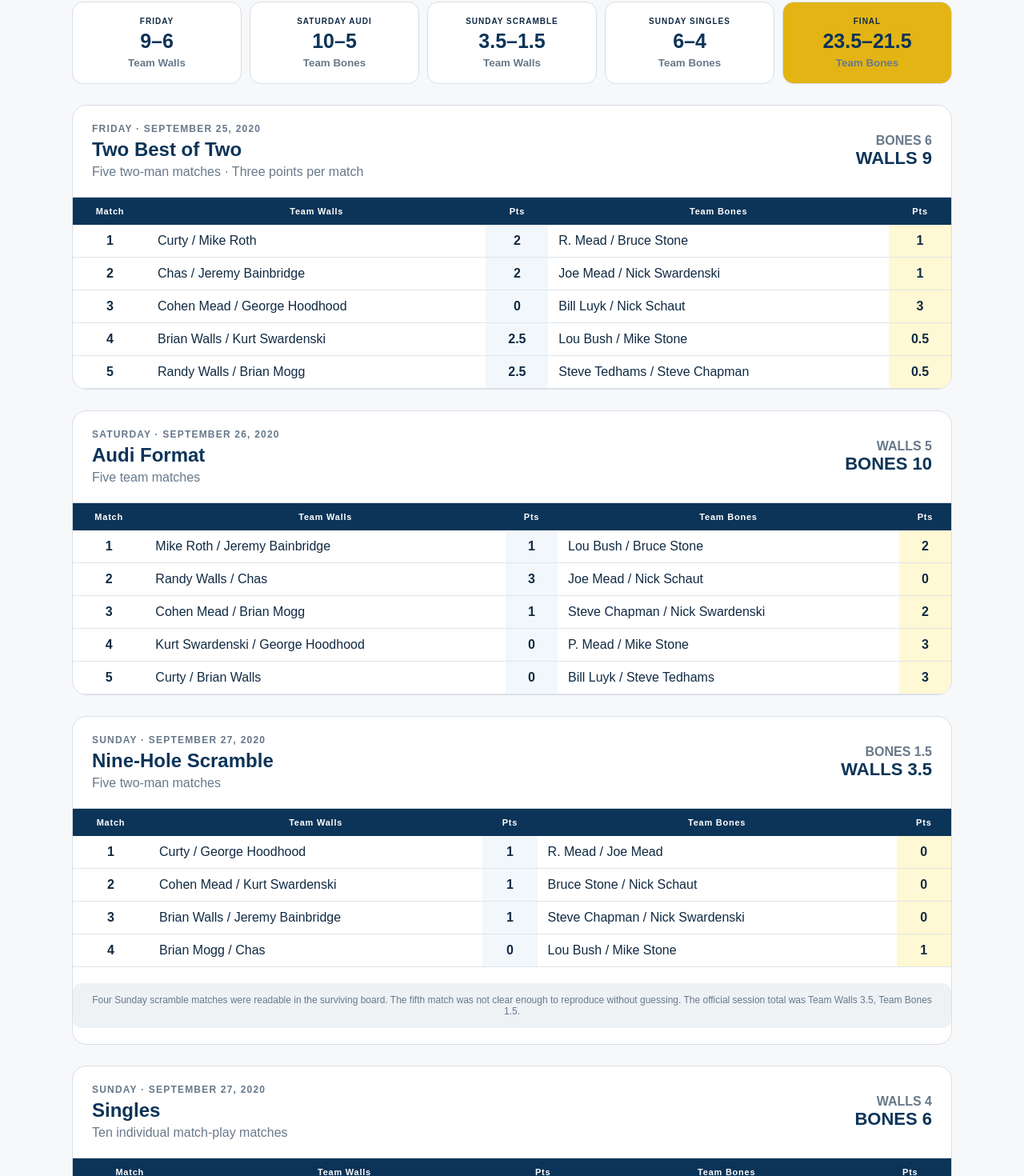
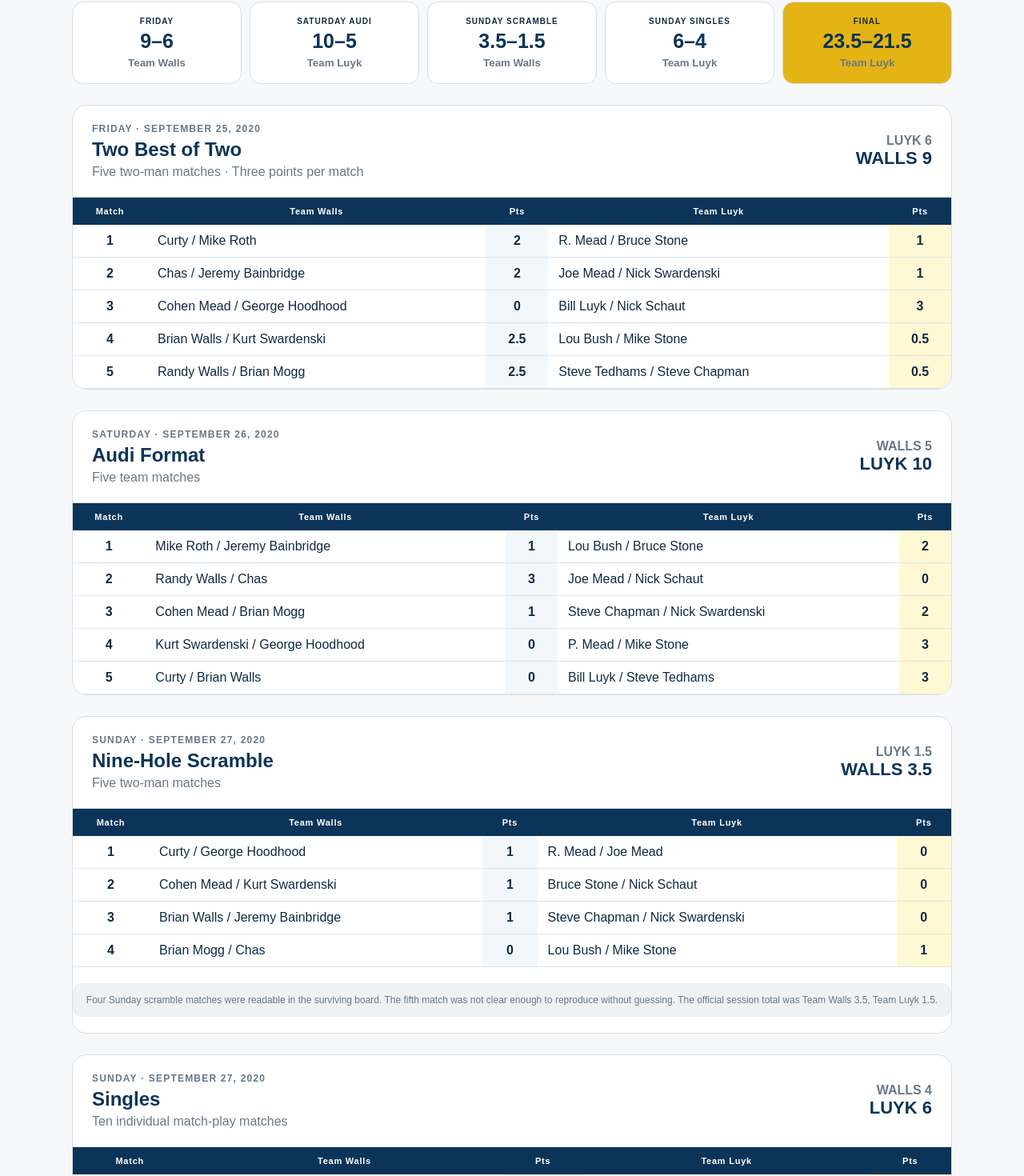
Before and after one commit to wjluyk-app/vet-head-app, a Next.js app: page /archive/2020 in a window 1280 px wide. Shown: the part 368-1838 px from the top of the page at 80% size. Built offline with nearby package versions, Linux system fonts and the light colour scheme; no server answers.

Commit message:
Rename 2020 champion to Team Luyk

```diff
--- a/src/app/archive/2020/page.tsx
+++ b/src/app/archive/2020/page.tsx
@@ -139,7 +139,7 @@ function MatchTable({ matches }: { matches: TeamMatch[] }) {
             <th>Match</th>
             <th>Team Walls</th>
             <th>Pts</th>
-            <th>Team Bones</th>
+            <th>Team Luyk</th>
             <th>Pts</th>
           </tr>
         </thead>
@@ -172,7 +172,7 @@ export default function Archive2020Page() {
 
         <div className="archiveChampion">
           <span>CHAMPION</span>
-          <strong>Team Bones</strong>
+          <strong>Team Luyk</strong>
           <small>23.5–21.5</small>
         </div>
       </section>
@@ -187,7 +187,7 @@ export default function Archive2020Page() {
         <article>
           <span>SATURDAY AUDI</span>
           <strong>10–5</strong>
-          <small>Team Bones</small>
+          <small>Team Luyk</small>
         </article>
 
         <article>
@@ -199,13 +199,13 @@ export default function Archive2020Page() {
         <article>
           <span>SUNDAY SINGLES</span>
           <strong>6–4</strong>
-          <small>Team Bones</small>
+          <small>Team Luyk</small>
         </article>
 
         <article className="archiveProgressFinal">
           <span>FINAL</span>
           <strong>23.5–21.5</strong>
-          <small>Team Bones</small>
+          <small>Team Luyk</small>
         </article>
       </section>
 
@@ -218,7 +218,7 @@ export default function Archive2020Page() {
           </div>
 
           <div className="archiveDayScore">
-            <span>BONES 6</span>
+            <span>LUYK 6</span>
             <strong>WALLS 9</strong>
           </div>
         </header>
@@ -236,7 +236,7 @@ export default function Archive2020Page() {
 
           <div className="archiveDayScore">
             <span>WALLS 5</span>
-            <strong>BONES 10</strong>
+            <strong>LUYK 10</strong>
           </div>
         </header>
 
@@ -252,7 +252,7 @@ export default function Archive2020Page() {
           </div>
 
           <div className="archiveDayScore">
-            <span>BONES 1.5</span>
+            <span>LUYK 1.5</span>
             <strong>WALLS 3.5</strong>
           </div>
         </header>
@@ -262,7 +262,7 @@ export default function Archive2020Page() {
         <div className="archiveSourceNote">
           Four Sunday scramble matches were readable in the surviving board.
           The fifth match was not clear enough to reproduce without guessing.
-          The official session total was Team Walls 3.5, Team Bones 1.5.
+          The official session total was Team Walls 3.5, Team Luyk 1.5.
         </div>
       </section>
 
@@ -276,7 +276,7 @@ export default function Archive2020Page() {
 
           <div className="archiveDayScore">
             <span>WALLS 4</span>
-            <strong>BONES 6</strong>
+            <strong>LUYK 6</strong>
           </div>
         </header>
 
@@ -287,7 +287,7 @@ export default function Archive2020Page() {
                 <th>Match</th>
                 <th>Team Walls</th>
                 <th>Pts</th>
-                <th>Team Bones</th>
+                <th>Team Luyk</th>
                 <th>Pts</th>
               </tr>
             </thead>
--- a/src/app/archive/page.tsx
+++ b/src/app/archive/page.tsx
@@ -45,7 +45,7 @@ const archiveYears = [
     year: 2020,
     subtitle: "Mostly Verified Historical Record",
     captains: "Randy Walls vs. Bill Luyk",
-    champion: "Team Bones",
+    champion: "Team Luyk",
     finalScore: "23.5–21.5",
     href: "/archive/2020",
   },
```
